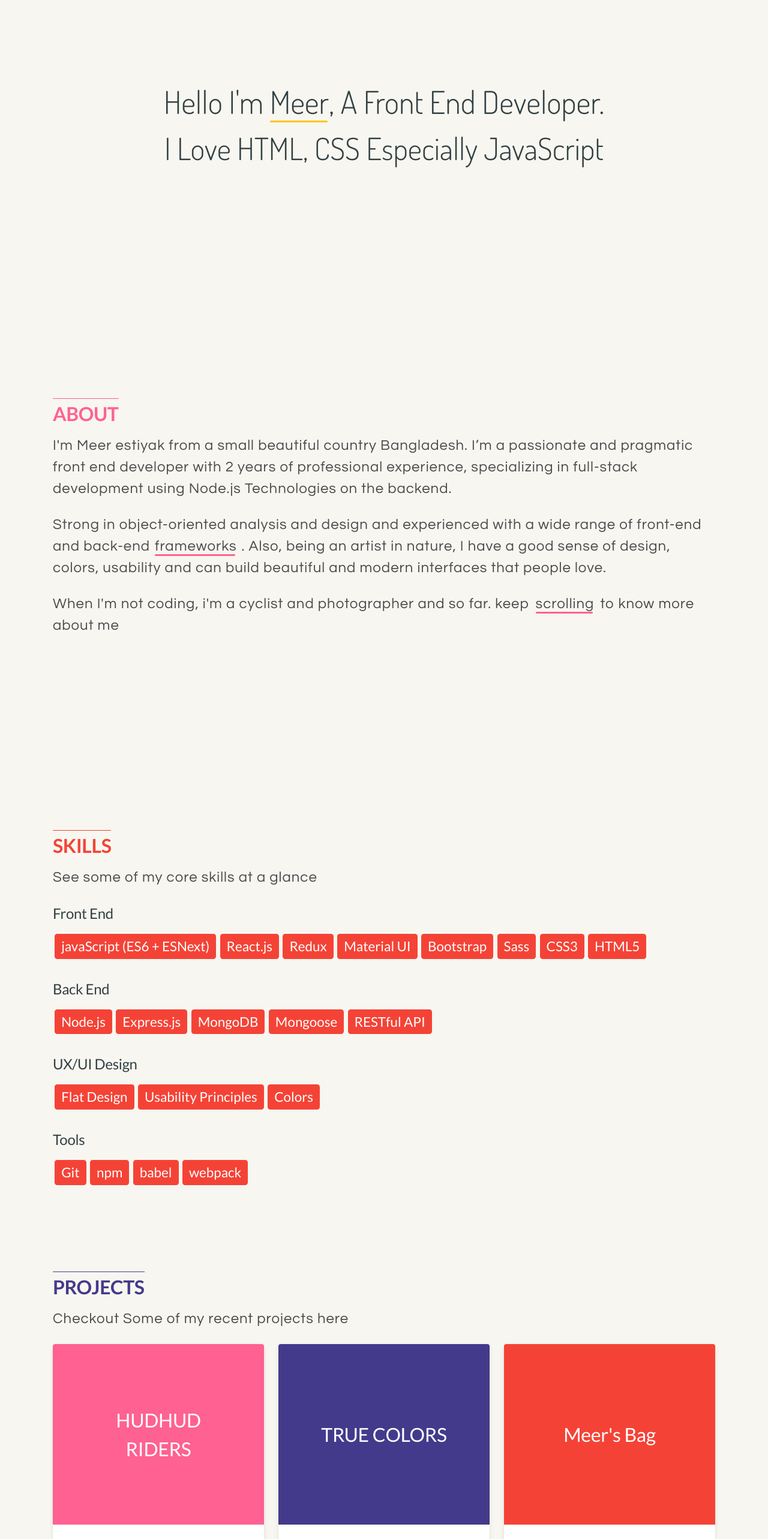
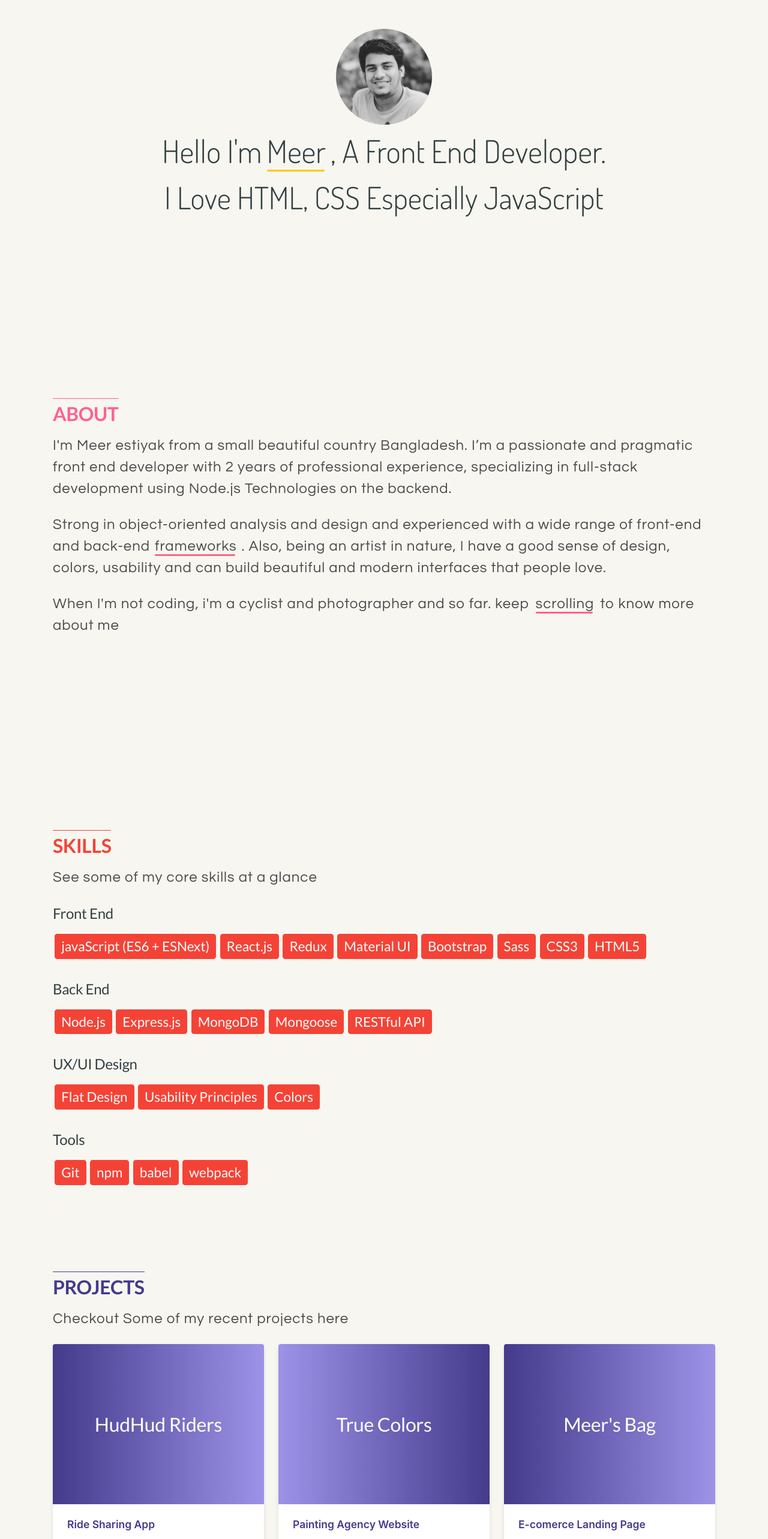
Before and after one commit to mmestiyak/portfolio, a React (Create React App) app: page / in a window 1280 px wide. Shown: the part 200-2766 px from the top of the page at 60% size. Built offline with nearby package versions, Linux system fonts and the light colour scheme.

Commit message:
some minor change

```diff
--- a/package.json
+++ b/package.json
@@ -15,6 +15,7 @@
     "react-dom": "^17.0.2",
     "react-router-dom": "^5.2.0",
     "react-scripts": "4.0.3",
+    "react-scroll": "^1.8.2",
     "web-vitals": "^1.0.1"
   },
   "scripts": {
--- a/src/components/About.jsx
+++ b/src/components/About.jsx
@@ -2,7 +2,7 @@ import React from "react";
 
 const About = () => {
   return (
-    <div className="section about">
+    <div id="about" className="section about">
       <div className="container px-5">
         <h2 className="title is-3">About</h2>
         <p className="subtitle is-4">
--- a/src/components/Footer.jsx
+++ b/src/components/Footer.jsx
@@ -15,7 +15,7 @@ const Footer = () => {
           Do you have an interesting project that matches my skill set? Let's
           talk!
         </h3>
-        <a href="mailto:mmestiyak@gmail.com" className="subtitle">
+        <a href="mailto:mmestiyak@gmail.com" className="subtitle email">
           mmestiyak@gmail.com
         </a>
         <div className="social-links mt-4">
--- a/src/components/Hero.jsx
+++ b/src/components/Hero.jsx
@@ -4,9 +4,12 @@ const Hero = () => {
   return (
     <div className="section">
       <div className="container hero">
+        <figure>
+          <img src={profilePicture} alt="" />
+        </figure>
         <h2 className="">
-          Hello I'm{" "}
-          <a href="#" className="link-underline">
+          Hello I'm
+          <a href="#about" className="link-underline mx-2">
             Meer
           </a>
           , A Front End Developer.
--- a/src/components/Projects.jsx
+++ b/src/components/Projects.jsx
@@ -15,22 +15,32 @@ const Projects = () => {
           <div className="column is-4 is-flex ">
             <div class="card ">
               <header class="card-header card-header--1  is-shadowless   is-flex is-align-items-center is-justify-content-center">
-                <h3 className="is-size-3 has-text-centered">HUDHUD RIDERS</h3>
+                <h3 className="is-size-3 has-text-centered">HudHud Riders</h3>
               </header>
               <div class="card-content ">
                 <div class="content">
                   <h2>Ride Sharing App</h2>
                   <div className="mt-5">
+                    <a
+                      target="_blank"
+                      href="https://github.com/mmestiyak/hudhud-riders"
+                    >
                       <FontAwesomeIcon
                         className="mr-3 is-clickable"
                         style={{ fontSize: "2rem" }}
                         icon={faGithub}
                       />
+                    </a>
+                    <a
+                      target="_blank"
+                      href="https://hudhud-riders.netlify.app/"
+                    >
                       <FontAwesomeIcon
                         className="is-clickable"
                         style={{ fontSize: "2rem" }}
                         icon={faGlobe}
                       />
+                    </a>
                   </div>
                 </div>
               </div>
@@ -39,22 +49,29 @@ const Projects = () => {
           <div className="column is-4 is-flex ">
             <div class="card ">
               <header class="card-header card-header--2  is-shadowless   is-flex is-align-items-center is-justify-content-center">
-                <h3 className="is-size-3 has-text-centered">TRUE COLORS</h3>
+                <h3 className="is-size-3 has-text-centered">True Colors</h3>
               </header>
               <div class="card-content ">
                 <div class="content">
                   <h2>Painting Agency Website</h2>
                   <div className="mt-5">
+                    <a
+                      target="_blank"
+                      href="https://github.com/mmestiyak/true-colors-front-end"
+                    >
                       <FontAwesomeIcon
                         className="mr-3 is-clickable"
                         style={{ fontSize: "2rem" }}
                         icon={faGithub}
                       />
+                    </a>
+                    <a target="_blank" href="https://true-colors.netlify.app/">
                       <FontAwesomeIcon
                         className="is-clickable"
                         style={{ fontSize: "2rem" }}
                         icon={faGlobe}
                       />
+                    </a>
                   </div>
                 </div>
               </div>
@@ -69,16 +86,20 @@ const Projects = () => {
                 <div class="content">
                   <h2>E-comerce Landing Page</h2>
                   <div className="mt-5">
+                    <a href="https://github.com/mmestiyak/meers-bag">
                       <FontAwesomeIcon
                         className="mr-3 is-clickable"
                         style={{ fontSize: "2rem" }}
                         icon={faGithub}
                       />
+                    </a>
+                    <a href="https://mmestiyak.github.io/meers-bag/">
                       <FontAwesomeIcon
                         className="is-clickable"
                         style={{ fontSize: "2rem" }}
                         icon={faGlobe}
                       />
+                    </a>
                   </div>
                 </div>
               </div>
--- a/src/components/Skills.jsx
+++ b/src/components/Skills.jsx
@@ -2,7 +2,7 @@ import React from "react";
 
 const Skills = () => {
   return (
-    <div className="section">
+    <div id="skills" className="section">
       <div className="container px-5 skills">
         <h2 className="title is-3">skills</h2>
         <h3 className="subtitle is-4">
--- a/src/styles/_footer.scss
+++ b/src/styles/_footer.scss
@@ -4,9 +4,16 @@
     display: flex;
     a {
       font-size: 2rem;
+      transform: scale(0.9);
+      transition: transform 0.25s linear;
+      &:hover {
+        transform: scale(1);
+      }
       &:not(:last-of-type) {
         padding-right: 1em;
       }
     }
   }
 }
+
+// #29bb89
--- a/src/styles/_hero.scss
+++ b/src/styles/_hero.scss
@@ -19,6 +19,7 @@
     filter: grayscale(33);
     transition: filter 0.6s ease-in-out;
     cursor: pointer;
+    border-radius: 50%;
     &:hover {
       filter: grayscale(0);
     }
--- a/src/styles/_projects.scss
+++ b/src/styles/_projects.scss
@@ -22,13 +22,25 @@
       height: 70%;
       padding: 10.5em 6em !important;
       &--1 {
-        background: #fe6192;
+        background: linear-gradient(
+          90deg,
+          hsla(247, 41%, 39%, 1) 0%,
+          hsla(247, 64%, 74%, 1) 100%
+        );
       }
       &--2 {
-        background: #443a8b;
+        background: linear-gradient(
+          270deg,
+          hsla(247, 41%, 39%, 1) 0%,
+          hsla(247, 64%, 74%, 1) 100%
+        );
       }
       &--3 {
-        background: #f44336;
+        background: linear-gradient(
+          90deg,
+          hsla(247, 41%, 39%, 1) 0%,
+          hsla(247, 64%, 74%, 1) 100%
+        );
       }
     }
   }
--- a/src/styles/app.scss
+++ b/src/styles/app.scss
@@ -3,6 +3,9 @@ body {
   color: #314043;
   font-size: 62.5% !important;
   background: #f8f6f0;
+}
+html {
+  scroll-behavior: smooth;
 }
 a {
   color: currentColor;
```
Also changed, not shown: 1 other file (tests, documents, lock files or other folders). Lines whose indentation alone changed are shown as unchanged.
